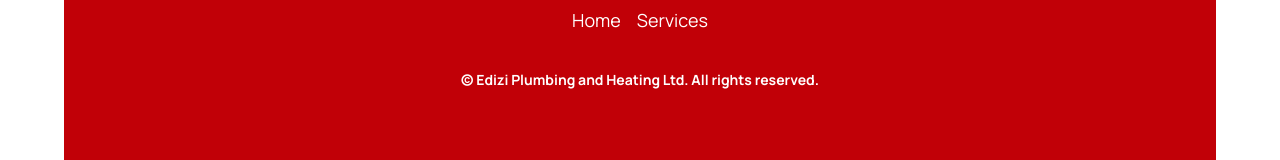
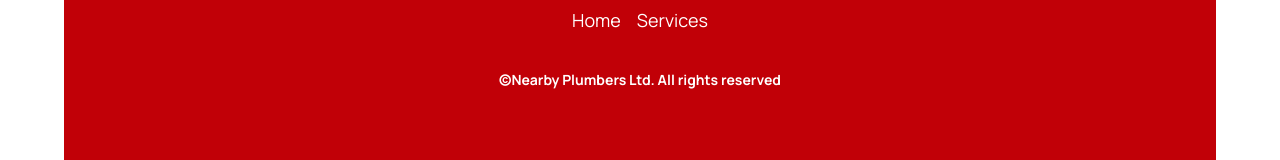
Before and after one commit to munashex/EdiziPlumbing, a React (Vite) app: page / in a window 1280 px wide. Shown: the part 3528-3688 px from the top of the page. Built offline with nearby package versions, Linux system fonts and the light colour scheme; what tailwindcss-animated would draw is missing.

Commit message:
removing company name

```diff
--- a/src/Components/Footer.jsx
+++ b/src/Components/Footer.jsx
@@ -49,7 +49,7 @@
 
       {/* Footer Text */}
       <h1 className="text-sm mt-9 text-center font-bold">
-        © Edizi Plumbing and Heating Ltd. All rights reserved.
+      ©Nearby Plumbers Ltd. All rights reserved
       </h1>
     </div>
   );
```
